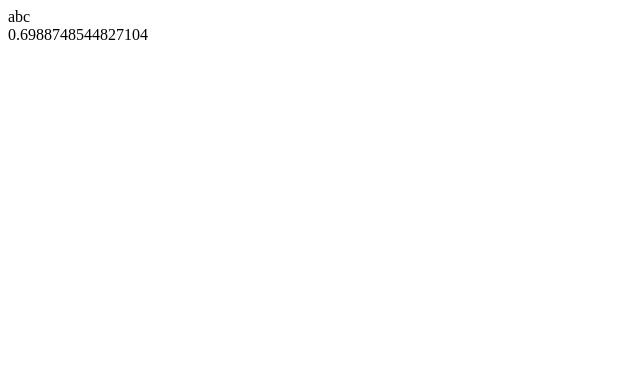
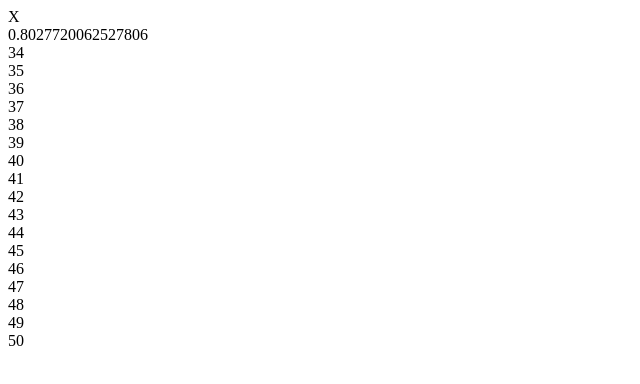
Before and after one commit to Modulin/Modulin, a plain HTML site: page examples/taskManager/index.html in a window 1280 px wide. Shown: the whole page, without its empty margins (0-640 px from the left). Drawn offline with Linux system fonts and the light colour scheme.

Commit message:
Refactor core and add array update listener

```diff
--- a/examples/taskManager/Modules.js
+++ b/examples/taskManager/Modules.js
@@ -1,48 +1,63 @@
 class TaskManager extends Module {
   constructor(){
     super();
-    this.taskView = new ViewModel({
-      name: 'A name'
-    });
-  }
-}
+    this.viewModel = new ViewModel({
+      name: 'A name',
+      list: []
+    }); } }
+
 moduleRegistry.register(TaskManager);
 
 class Header extends Module {
 
   mounted(){
-    this.updateTitle(this.context.taskView.get('name'));
+    this.attachListOf(Text, this.element, this.context.viewModel.getListenable('list'));
+    this.context.viewModel.onChange('name', (it)=>this.update(it));}
 
-    this.context.taskView.onChange((diff)=>{
-      var name = diff['name'];
-      if(name !== undefined){
-        this.updateTitle(name);
-      }
-    })
-  }
+  update(data){
+    this.element.querySelector('.header').innerHTML = data.name; } }
 
-  updateTitle(title){
-    this.element.querySelector('.header').innerHTML = title;
-  }
-}
 moduleRegistry.register(TaskManager, Header);
+
+
+class Text extends Module {
+  mounted(){
+    this.textElement = this.element.querySelector('.text');
+    this.context.viewModel.onChange('name', (it)=>this.update(it));}
+
+  update(data){
+    this.textElement.innerHTML = data.name; } }
+
+moduleRegistry.register(Text);
 
 
 class VisibilityFilter extends Module {
   mounted(){
+    var counter = 0;
     setInterval(()=>{
-      this.context.taskView.set('name', Math.random());
-    }, 1000);
-  }
-}
+      this.context.viewModel.set('list', this.context.viewModel.get('list').concat({name:++counter}));
+    }, 100);
+    setInterval(()=>{
+      var list = this.context.viewModel.get('list');
+      list.shift();
+      this.context.viewModel.set('list', list);
+    }, 150);
+    setInterval(()=>{
+      this.context.viewModel.set('name', Math.random());
+    }, 500);} }
+
+
 moduleRegistry.register(TaskManager, VisibilityFilter);
 
 class Connector extends Module { }
+
 moduleRegistry.register(VisibilityFilter, Connector);
 
 class List extends Module { }
+
 moduleRegistry.register(TaskManager, List);
 
 
 class CloseButton extends Module { }
+
 moduleRegistry.register(CloseButton);
--- a/examples/taskManager/index.html
+++ b/examples/taskManager/index.html
@@ -21,12 +21,16 @@
 
 <template id=Modulin>
 
+  <template id=Text>
+    <div class="text"></div>
+  </template>
+
   <template id=TaskManager>
     <TaskManager.List>
       <div class="test"></div>
     </TaskManager.List>
     <modulin.CloseButton data-test="abc" data-abc="test"></modulin.CloseButton>
-    <TaskManager.Header></TaskManager.Header>
+    <TaskManager.Header data-prefix="jooo-"></TaskManager.Header>
     <TaskManager.VisibilityFilter>
       <VisibilityFilter.Connector>
         <Connector.Connector2></Connector.Connector2>
@@ -57,6 +61,10 @@
   </template>
 
   <template id=CloseButton>
+    <div class="action">X</div>
+  </template>
+
+  <template id=CloseButton2>
     <div class="action"></div>
     <Modulin.TaskManager.List>
       <div>abc</div>
--- a/examples/taskManager/index.js
+++ b/examples/taskManager/index.js
@@ -2,5 +2,4 @@ window.addEventListener('load', ()=> {
   templateRegistry.registerTemplate('Modulin');
 
   var moduli = new Moduli();
-  moduli.createModule(document.getElementById('TaskManagerContainer'), TaskManager);
-});
+  moduli.createModule(document.getElementById('TaskManagerContainer'), TaskManager); });
--- a/src/scripts/Module.js
+++ b/src/scripts/Module.js
@@ -1,12 +1,39 @@
 class Module {
   inject(element, context) {
     this.context = context;
-    this.element = element;
-  }
+    this.element = element; }
 
   static getQualiferName(){
-    return this.__namespace.concat(this.name).join('.').toLowerCase();
-  }
+    return this.__namespace.concat(this.name).join('.').toLowerCase(); }
 
-  mounted(){ }
-}
+  unmounted(){}
+
+  mounted(){ } }
+
+Module.prototype.attachListOf = function(moduleClass, mountPoint, listenable){
+  var cache = [];
+  var moduli = new Moduli();
+  listenable((propertyList)=>{
+    if(cache.length < propertyList.length){
+      var viewModel = new ViewModel({});
+      var context = {viewModel: viewModel};
+      var module = moduli.createModule(mountPoint, moduleClass, context);
+      cache.push(module); }
+
+    else if(cache.length > propertyList.length){
+      var removeItems = cache.splice(propertyList.length);
+      removeItems.forEach((item)=>{
+        var el = item.element;
+
+        item.unmounted();
+        item.context = null;
+        item.element = null;
+
+        el.parentElement.removeChild(el); }); }
+
+    cache.forEach((module, index)=>{
+      var values = propertyList[index];
+
+      for(var key in values){
+        if(values.hasOwnProperty(key)){
+          module.context.viewModel.set(key, values[key]); } } }) }) };
--- a/src/scripts/Moduli.js
+++ b/src/scripts/Moduli.js
@@ -1,21 +1,20 @@
 class Moduli {
 
-  createModule(attachmentPoint, moduleClass) {
-    var template = templateRegistry.find(moduleClass.getQualiferName());
-    var module = this.constructModuleFromTemplate(template);
+  createModule(attachmentPoint, moduleClass, parent={}) {
+    var template = templateRegistry
+      .find(moduleClass
+        .getQualiferName());
 
-    attachmentPoint.appendChild(module.element);
-  }
+    var module = this
+      .constructModuleFromTemplate(template, parent);
 
-  constructModuleFromTemplate(template, parent){
-    var children = template.children;
-    var root = template.node;
-    var ModuleConstructor =  moduleRegistry.registry[template.qualifierName];
-    var module = null;
+    attachmentPoint
+      .appendChild(module.element);
 
-    if(templateRegistry.registry[template.qualifierName]) {
-      root = document.createElement('div');
-      root.classList = template.qualifierName
+    return module;}
+
+  generateClassListFrom(name){
+    return name
       .split('.')
       .reverse()
       .reduce((acc, _, index, children)=> {
@@ -24,50 +23,91 @@ class Moduli {
         var list = [];
         for (var i = 0; i <= index; i++) {
           list.push(children[i]);
-            classes.push(list.map((j)=>j));
-          }
+          classes.push(list.map((j)=>j)); }
 
         acc.push(list.join('__'));
-          return acc
-        }, [])
-        .join(' ');
-    }
+        return acc }, [])
+      .join(' '); }
 
-    if(ModuleConstructor){
-      module = new ModuleConstructor();
-      module.inject(root, parent);
-    }
+  copyTemplate(template){
+    return {
+      qualifierName: template.qualifierName,
+      attributes: template.attributes,
+      node:template.node.cloneNode(true),
+      children: template.children }; }
 
-    children
-      .map((child)=>{return {qualifierName: child.qualifierName, attributes: child.attributes, node:child.node.cloneNode(true), children: child.children};})
-      .map((child)=>{
-        var template = templateRegistry.registry[child.qualifierName];
-        var passedOnNode = child;
+  findContentNodeIn(root){
+    return root.children
+      .filter((it)=>it.node
+        .getAttribute('data-content') !== null)[0]; }
 
-        if(template) {
-          template =  {qualifierName: template.qualifierName, attributes: child.attributes, node:template.node.cloneNode(true), children: template.children}
-          if (child.children.length > 0) {
-            var contentAttachment = template.children.filter((it)=>it.node.getAttribute('data-content') !== null)[0];
+  useNodeTemplateIfExists(child){
+    var template = templateRegistry.find(child.qualifierName);
 
+    if(!template){
+      return child; }
+
+    template = this.copyTemplate(template);
+    template.attributes = child.attributes;
+
+    if(child.children.length === 0){
+      return template; }
+
+    var contentAttachment = this.findContentNodeIn(template);
     if (!contentAttachment) {
-              throw "No place to attach content";
-            }
+      throw "No place to attach content"; }
 
     contentAttachment.children = contentAttachment.children.concat(child.children);
 
-            passedOnNode = template;
-          } else {
-            passedOnNode = template;
-          }
-        }
+    return template; }
 
-        return passedOnNode; })
-      .map((child)=>this.constructModuleFromTemplate(child, module))
-      .map((module)=>{
-        return root.appendChild(module.element);
-      });
+  createDomRootFromTemplate(template){
+    var root = template.node;
+    var registryTemplate = templateRegistry.find(template.qualifierName);
 
-    module && module.mounted();
-    return module || {element:root};
-  }
-}
+    if (registryTemplate) {
+      root = document.createElement('div');
+      root.classList = this
+        .generateClassListFrom(
+          template.qualifierName); }
+
+    if (template.node.nodeName.indexOf('.') !== -1
+      && !registryTemplate) {
+      console.error(`No template found for ${template.qualifierName}. [Removing from DOM]`);
+      root = null; }
+
+    return root; }
+
+  createModuleBy(qualifierName){
+    var module = null;
+    var ModuleConstructor = moduleRegistry.find(qualifierName);
+    if (ModuleConstructor){
+      module = new ModuleConstructor(); }
+
+    return module; }
+
+  createChildModules(module, children){
+    return children
+      .map((it)=>this.copyTemplate(it))
+      .map((it)=>this.useNodeTemplateIfExists(it))
+      .map((child)=>this.constructModuleFromTemplate(child, module)); }
+
+  attachChildModulesToRoot(root, childModules){
+    if(root){
+      childModules
+        .filter((module)=>!!module.element)
+        .forEach((module)=>root.appendChild(module.element)); } }
+
+  constructModuleFromTemplate(template, parent){
+    var root = this.createDomRootFromTemplate(template);
+    var module = this.createModuleBy(template.qualifierName);
+    var childModules = this.createChildModules(module, template.children);
+
+    if(module){
+      module.inject(root, parent);}
+
+    this.attachChildModulesToRoot(root, childModules);
+    if(module){
+      module.mounted();}
+
+    return module || {element:root}; } }
--- a/src/scripts/TemplateRegistry.js
+++ b/src/scripts/TemplateRegistry.js
@@ -1,3 +1,19 @@
+function toKeyValue(mapper){
+  return function(obj, item){
+    mapper(obj, item);
+    return obj; } }
+
+function groupBy(key){
+  return function(obj, item){
+    obj[item[key]] = item; } }
+
+function groupValueBy(key, valueKey){
+  return function(obj, item){
+    obj[item[key]] = item[valueKey]; } }
+
+function into(val){
+  return val; }
+
 class TemplateRegistry {
 
   constructor() {
@@ -5,36 +21,65 @@ class TemplateRegistry {
   }
 
   registerTemplate(id, namespace = []) {
-    var node = document.getElementById(id);
-    var templates = this.traverseTemplate(node, namespace);
+    var node = document
+      .getElementById(id);
+
+    var templates = this
+      .traverseTemplate(node, namespace);
+
     var resolvedTemplates = templates
-      .map((template)=>this.resolveTemplate(template.value, template.key))
-      .reduce((obj, template)=>{
-        obj[template.qualifierName] = template;
-        return obj; }, {});
+      .map((template)=>this
+        .resolveTemplate(
+          template.value,
+          template.key));
 
-    this.registry = resolvedTemplates;
+    resolvedTemplates
+      .reduce(
+        toKeyValue(
+          groupBy('qualifierName')),
+      into(this.registry));
+  }
+
+  parseAttributes(attributes){
+    return attributes
+      .filter(
+        (attr) =>attr.name .indexOf('data-') === 0)
+      .map((attr)=>{return {
+        key: attr.name.replace('data-',''),
+        value: attr.value}})
+      .reduce(
+        toKeyValue(
+          groupValueBy('key', 'value')), {});
+  }
+
+  removeTemplateTags(node){
+    node.children
+      .filter(
+        (child)=>child.nodeName === 'TEMPLATE')
+      .map((child)=>node
+        .removeChild(child));
+    return node;
   }
 
   traverseTemplate(node, parentNamespace) {
     var name = node.id.split('.');
-    var expandedTemplate = this.expandTemplate(node);
     var childTemplates = this.findTagsInTemplate(node);
     var namespace = parentNamespace.concat(name);
     var qualifierName = namespace.join('.').toLowerCase();
 
-    var templates = []
+    var expandedTemplate = this
+      .removeTemplateTags(this
+        .expandTemplate(node));
+
+    var template = {
+      key:qualifierName,
+      value:expandedTemplate};
+
+    return []
       .concat.apply([], childTemplates
-        .map((template)=>this
-          .traverseTemplate(template, namespace)));
-
-    expandedTemplate.children
-      .filter((child)=>child.nodeName === 'TEMPLATE')
-      .map((child)=>expandedTemplate
-        .removeChild(child));
-
-    return templates
-      .concat({key:qualifierName, value:expandedTemplate});
+        .map((itTemplate)=>this
+          .traverseTemplate(itTemplate, namespace)))
+      .concat(template);
   }
 
   resolveTemplate(template, templateQualifierName) {
@@ -42,7 +87,9 @@ class TemplateRegistry {
       .map((child)=>this
         .resolveFullQualifierName(templateQualifierName, child));
 
-    return {qualifierName: templateQualifierName, node: template, children};
+    return {
+      qualifierName: templateQualifierName,
+      node: template, children};
   }
 
   resolveFullQualifierName(templateQualifierName, node) {
@@ -55,15 +102,14 @@ class TemplateRegistry {
       .map((child)=>this
         .resolveFullQualifierName(templateQualifierName, child));
 
-    var attributes = node.attributes
-      .filter((attr)=>attr.name
-        .indexOf('data-') === 0)
-      .map((attr)=>{return {key: attr.name.replace('data-',''), value: attr.value}})
-      .reduce((obj, keyValue) => {
-        obj[keyValue.key] = keyValue.value;
-        return obj; }, {});
+    var attributes = this
+      .parseAttributes(node.attributes);
 
-    return {qualifierName, node, children, attributes};
+    return {
+      qualifierName,
+      node,
+      children,
+      attributes};
   }
 
   expandTemplate(template) {
--- a/src/scripts/ViewModel.js
+++ b/src/scripts/ViewModel.js
@@ -1,29 +1,40 @@
 class ViewModel {
   constructor(properties){
-    var get = this.get.bind(this);
-    var set = this.set.bind(this);
-    this.set = (property, value)=> set(properties, property, value);
-    this.get = (property)=> get(properties, property);
-    this.listeners = [];
-  }
+    this.__properties = properties;
+    this.__listeners = []; }
 
-  set(properties, property, value){
-    properties[property] = value;
+  set(property, value){
+    this.__properties[property] = value;
 
     var diff = {};
     diff[property] = value;
-    this.triggerChange(diff);
-  }
+    this.triggerChange(diff); }
 
-  get(properties, property){
-    return properties[property];
-  }
+  get(property){
+    return this.__properties[property]; }
 
-  onChange(callback){
-    this.listeners.push(callback);
-  }
+  getListenable(key){
+    return (callback)=>{
+      this.onChange(key, (properties)=>callback(properties[key])); } }
+
+  onChange(propertyOrCallback, callback){
+    var property = propertyOrCallback;
+    if(!callback){
+      property = null;
+      callback = propertyOrCallback;
+    }
+    if(property){
+      this.__listeners.push((diff)=>{
+        var value = diff[property];
+          if(value !== undefined){
+            callback(diff); }})}
+    else {
+      this.__listeners.push(callback); }
+
+    var properties = Object
+      .keys(this.__properties)
+      .reduce((obj, key)=>{obj[key] = this.__properties[key]; return obj;}, {});
+    callback(properties);}
 
   triggerChange(diff){
-    this.listeners.forEach((listener)=>listener(diff));
-  }
-}
+    this.__listeners.forEach((listener)=>listener(diff)); } }
```
Also changed, not shown: src/scripts/ModuleRegistry.js (+5 -9 lines), src/scripts/polyfills.js (+2 -8 lines). Lines whose indentation alone changed are shown as unchanged.
